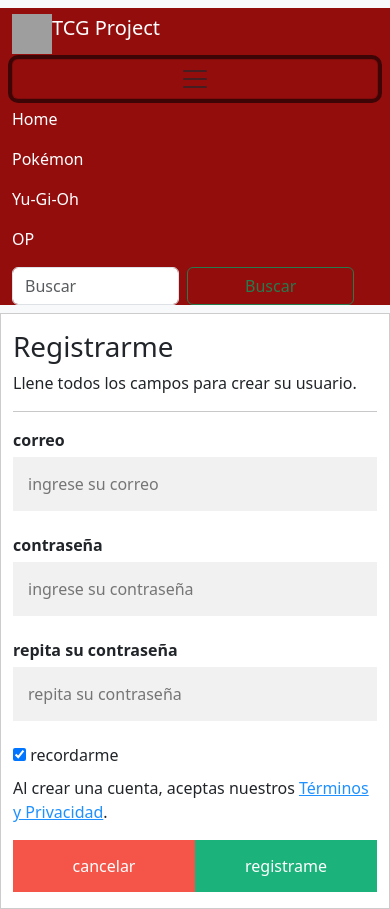
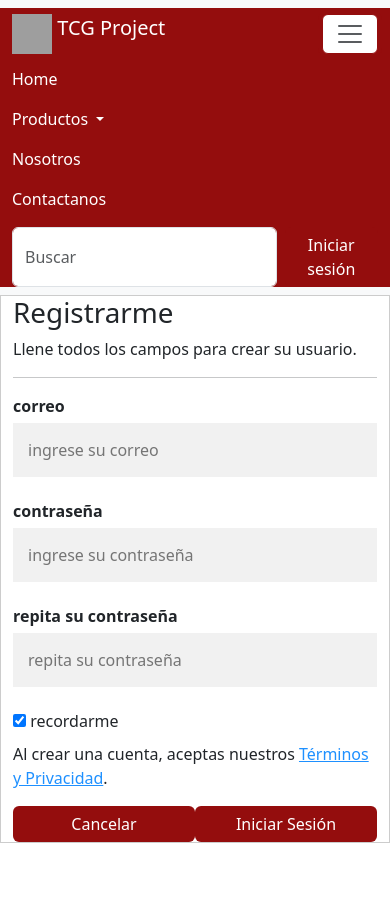
Before and after one commit to Cri-orellana/Proyecto-Fullstack-2, a plain HTML site: page registro_usuario.html in a window 390 px wide. Both pictures are taken after a click on the button "Toggle navigation". After the commit the page ends 844 px from the top, so only its background shows below. Drawn offline with nearby package versions, Linux system fonts and the light colour scheme; grey boxes are pictures that could not be loaded.

Commit message:
mas navegacion en pagina y ajuste isual botones

```diff
--- a/registro_usuario.html
+++ b/registro_usuario.html
@@ -12,25 +12,43 @@
     crossorigin="anonymous">
 </head>
 <body>
-  <nav class="navbar navbar-expand-lg bg-body-tertiary sticky-top">
+<nav class="navbar navbar-expand-lg bg-body-tertiary">
   <div class="container-fluid">
-      <a class="navbar-brand" href="#"><img src="C:\Users\crist\OneDrive\Escritorio\Proyecto Fullstack 2\img\Logo.png" alt="TCG Project" width="40" height="40" class="d-inline-block align-text-top"/>TCG Project</a>
+    <a class="navbar-brand" href="index.html">
+      <img src="C:\Users\crist\OneDrive\Escritorio\Proyecto Fullstack 2\img\Logo.png" alt="TCG Project" width="40" height="40" class="d-inline-block align-text-top" href="index.html"/>
+      TCG Project
+    </a>
     <button class="navbar-toggler" type="button" data-bs-toggle="collapse" data-bs-target="#navbarNavDropdown" aria-controls="navbarNavDropdown" aria-expanded="false" aria-label="Toggle navigation">
       <span class="navbar-toggler-icon"></span>
     </button>
     <div class="collapse navbar-collapse" id="navbarNavDropdown">
       <ul class="navbar-nav me-auto mb-2 mb-lg-0">
-          <li class="nav-item"><a class="nav-link active" href="#">Home</a></li>
-          <li class="nav-item"><a class="nav-link" href="#">Pokémon</a></li>
-          <li class="nav-item"><a class="nav-link" href="#">Yu-Gi-Oh</a></li>
-          <li class="nav-item"><a class="nav-link" href="#">OP</a></li>
+        <li class="nav-item">
+          <a class="nav-link active" aria-current="page" href="index.html">Home</a>
+        </li>
+        <li class="nav-item dropdown">
+          <a class="nav-link dropdown-toggle" href="#" id="productosDropdown" role="button" data-bs-toggle="dropdown" aria-expanded="false">
+            Productos
+          </a>
+          <ul class="dropdown-menu" aria-labelledby="productosDropdown">
+            <li><a class="dropdown-item" href="">Pokémon</a></li>
+            <li><a class="dropdown-item" href="">Yu-Gi-Oh</a></li>
+            <li><a class="dropdown-item" href="">One Piece</a></li>
+            <li><a class="dropdown-item" href="">Magic the gathering</a></li>
+            <li><a class="dropdown-item" href="">Mitos y leyendas</a></li>
           </ul>
-        <div class="d-flex">
+        </li>
+        <li class="nav-item">
+          <a class="nav-link active" aria-current="page" href="nosotros.html">Nosotros</a>
+        </li>
+        <li class="nav-item">
+          <a class="nav-link active" aria-current="page" href="contacto.html">Contactanos</a>
+        </li>
+      </ul>
       <form class="d-flex" role="search">
         <input class="form-control me-2" type="search" placeholder="Buscar" aria-label="Search"/>
-                <button class="btn btn-outline-success" type="submit">Buscar</button>
+        <button class="btn btn-outline-success" type="submit" href="inicio_sesion.html">Iniciar sesión</button>
       </form>
-        </div>
     </div>
   </div>
 </nav>
@@ -41,13 +59,13 @@
     <hr>
 
     <label for="email"><b>correo</b></label>
-    <input type="text" placeholder="ingrese su correo" name="email" required>
+    <input type="text" placeholder="ingrese su correo" name="email" >
 
     <label for="psw"><b>contraseña</b></label>
-    <input type="password" placeholder="ingrese su contraseña" name="psw" required>
+    <input type="password" placeholder="ingrese su contraseña" name="psw">
 
     <label for="psw-repeat"><b>repita su contraseña</b></label>
-    <input type="password" placeholder="repita su contraseña" name="psw-repeat" required>
+    <input type="password" placeholder="repita su contraseña" name="psw-repeat" >
 
     <label>
       <input type="checkbox" checked="checked" name="remember" style="margin-bottom:15px"> recordarme
@@ -56,8 +74,8 @@
     <p>Al crear una cuenta, aceptas nuestros <a href="#" style="color:dodgerblue">Términos y Privacidad</a>.</p>
 
     <div class="clearfix">
-      <button type="button" class="cancelbtn">cancelar</button>
-      <button type="submit" class="signupbtn">registrame</button>
+      <a href="inicio_sesion.html" class="btn btn-danger w-50" style="float:left;">Cancelar</a>
+      <button type="button" class="btn btn-danger w-50" style="float:right;" onclick="alert('Sesión iniciada')">Iniciar Sesión</button>
     </div>
   </div>
 </form>
--- a/style.css
+++ b/style.css
@@ -164,45 +164,30 @@ hr {
   margin-bottom: 25px;
 }
 
-button {
-  background-color: #04AA6D;
-  color: white;
-  padding: 14px 20px;
-  margin: 8px 0;
-  border: none;
-  cursor: pointer;
-  width: 100%;
-  opacity: 0.9;
+button,
+.btn,
+.btn-danger,
+.singupbtn,
+.cancelbtn {
+  background-color: #940d0d !important;
+  color: #fff !important;
+  border: none !important;
+  transition: background 0.2s, color 0.2s;
 }
 
-button:hover {
-  opacity:1;
-}
-
-.cancelbtn {
-  padding: 14px 20px;
-  background-color: #f44336;
-}
-
-.cancelbtn, .signupbtn {
-  float: left;
-  width: 50%;
-}
-
-.container {
-  padding: 16px;
-}
-
-.clearfix::after {
-  content: "";
-  clear: both;
-  display: table;
-}
-
-@media screen and (max-width: 300px) {
-  .cancelbtn, .signupbtn {
-    width: 100%;
-  }
+button:hover,
+.btn:hover,
+.btn-danger:hover,
+.singupbtn:hover,
+.cancelbtn:hover,
+button:focus,
+.btn:focus,
+.btn-danger:focus,
+.singupbtn:focus,
+.cancelbtn:focus {
+  background-color: #fff !important;
+  color: #940d0d !important;
+  border: 1px solid #940d0d !important;
 }
 
 /* inicio sesion*/
@@ -210,3 +195,14 @@ button:hover {
   float: left;
   width: 100%;
 }
+/*para elboton inicio sesion*/
+.btn[style] {
+  background: #940d0d !important;
+  color: #fff !important;
+  border: none !important;
+  transition: background 0.2s, color 0.2s;
+}
+.btn[style]:hover, .btn[style]:focus {
+  background: #fff !important;
+  color: #940d0d !important;
+}
```
Also changed, not shown: contacto.html (+32 -4 lines), index.html (+12 -10 lines), inicio_sesion.html (+36 -12 lines), nosotros.html (+37 -9 lines). Lines whose indentation alone changed are shown as unchanged.
